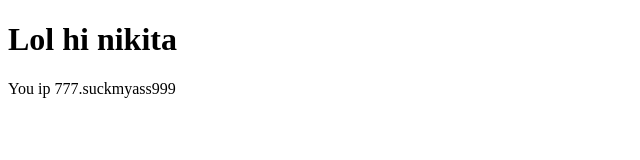
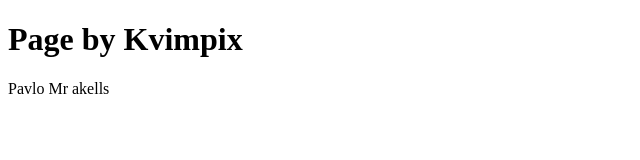
Before and after one commit to Kvimpix/Fakeweb, a plain HTML site: page index.html in a window 1280 px wide. Shown: the whole page, without its empty margins (0-640 px from the left). Drawn offline with Linux system fonts and the light colour scheme.

Commit message:
index.html

```diff
--- a/index.html
+++ b/index.html
@@ -2,10 +2,10 @@
 <html lang="ru">
 <head>
   <meta charset="UTF-8">
-  <title>Никита ты харош</title>
+  <title>:)</title>
 </head>
 <body>
-  <h1>Lol hi nikita</h1>
-  <p>You ip 777.suckmyass999</p>
+  <h1>Page by Kvimpix</h1>
+  <p>Pavlo Mr akells</p>
 </body>
 </html>
```
